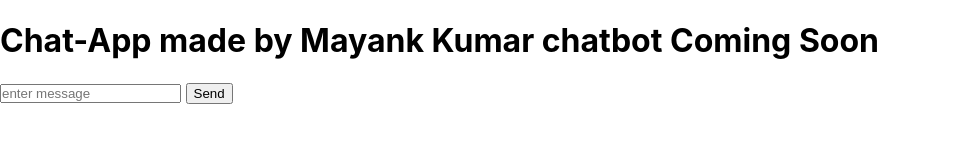
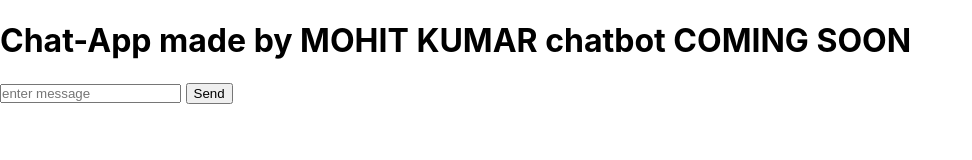
Before and after one commit to Mayank-Kumar-dev/chat-app, a website: page public/index.html in a window 1280 px wide. Shown: the whole page, without its empty margins (0-972 px from the left). Drawn offline with nearby package versions, Linux system fonts and the light colour scheme; no server answers.

Commit message:
Update index.html

```diff
--- a/public/index.html
+++ b/public/index.html
@@ -16,7 +16,7 @@
     </style>
   </head>
   <body>
-    <h1>Chat-App made by Mayank Kumar chatbot Coming Soon</h1>
+    <h1>Chat-App made by MOHIT KUMAR chatbot COMING SOON</h1>
 
       <input type="text" id="messages" placeholder="enter message" />
       <button id="sendbtn">Send</button>
```
